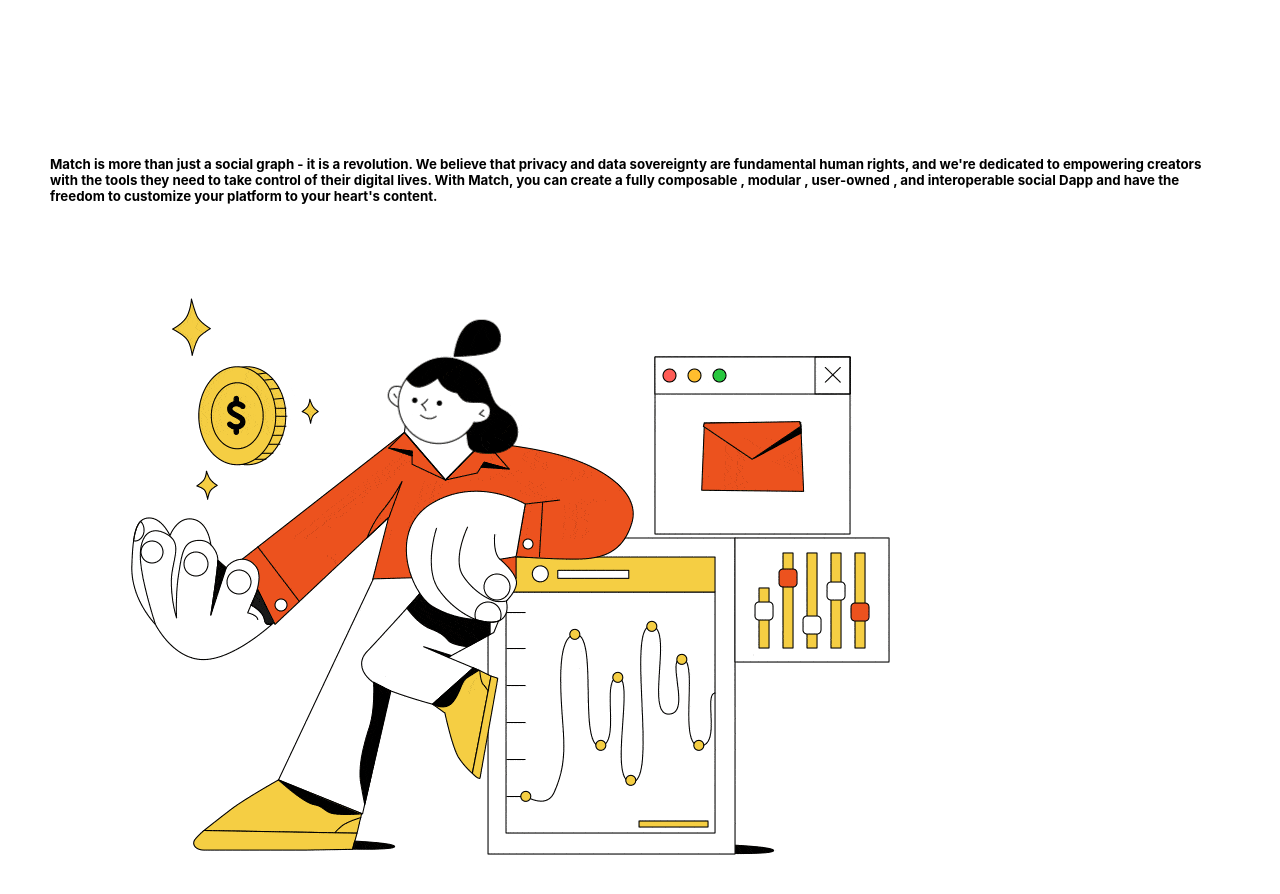
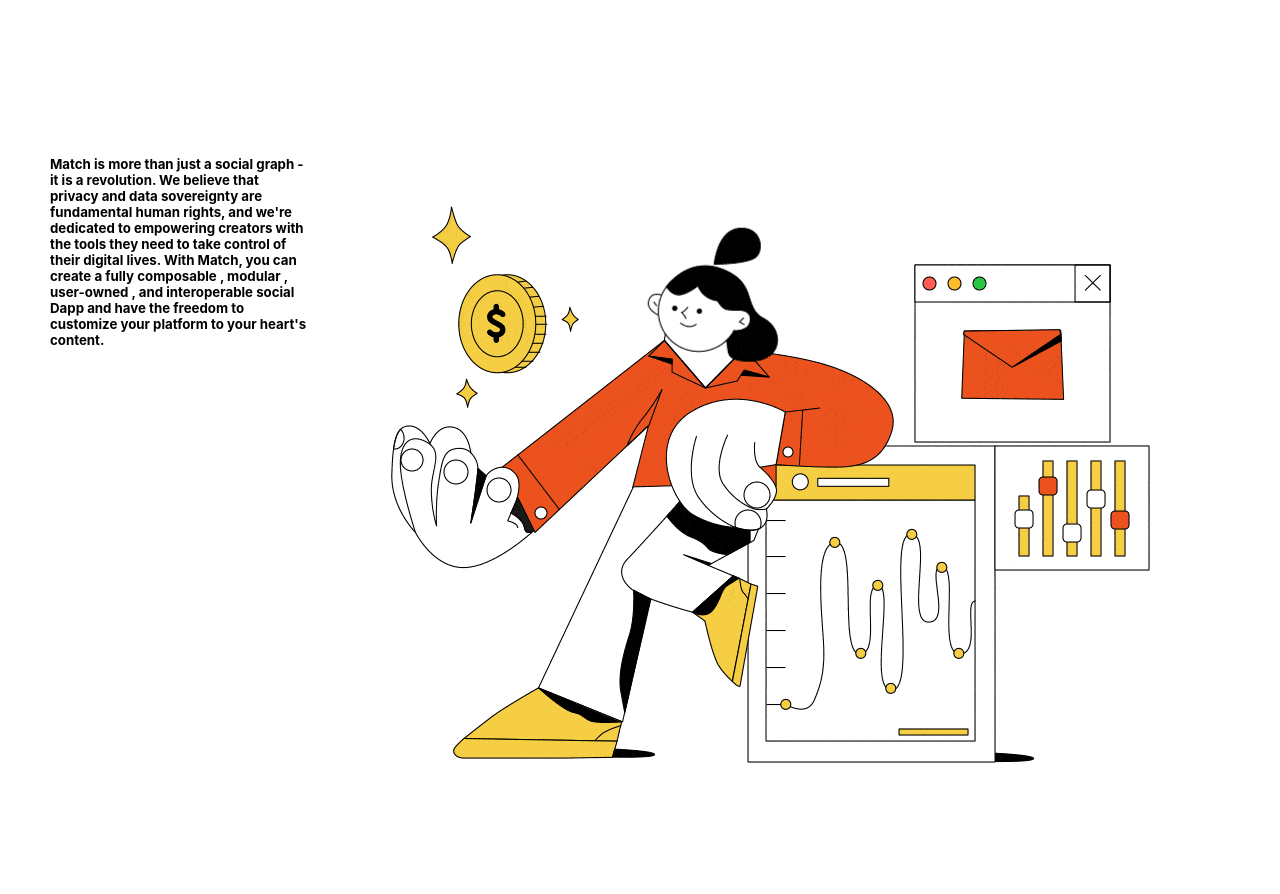
Before and after one commit to DevOlagboye/mathchain-react, a React (Create React App) app: page / in a window 1280 px wide. Shown: the part 2160-3054 px from the top of the page. Built offline with nearby package versions, Linux system fonts and the light colour scheme.

Commit message:
Started Styling the About Component

```diff
--- a/src/Components/About/About.css
+++ b/src/Components/About/About.css
@@ -1,3 +1,8 @@
 .about-container {
   padding: 50px;
 }
+
+.about-info-image {
+  display: flex;
+  justify-content: center;
+}
```
